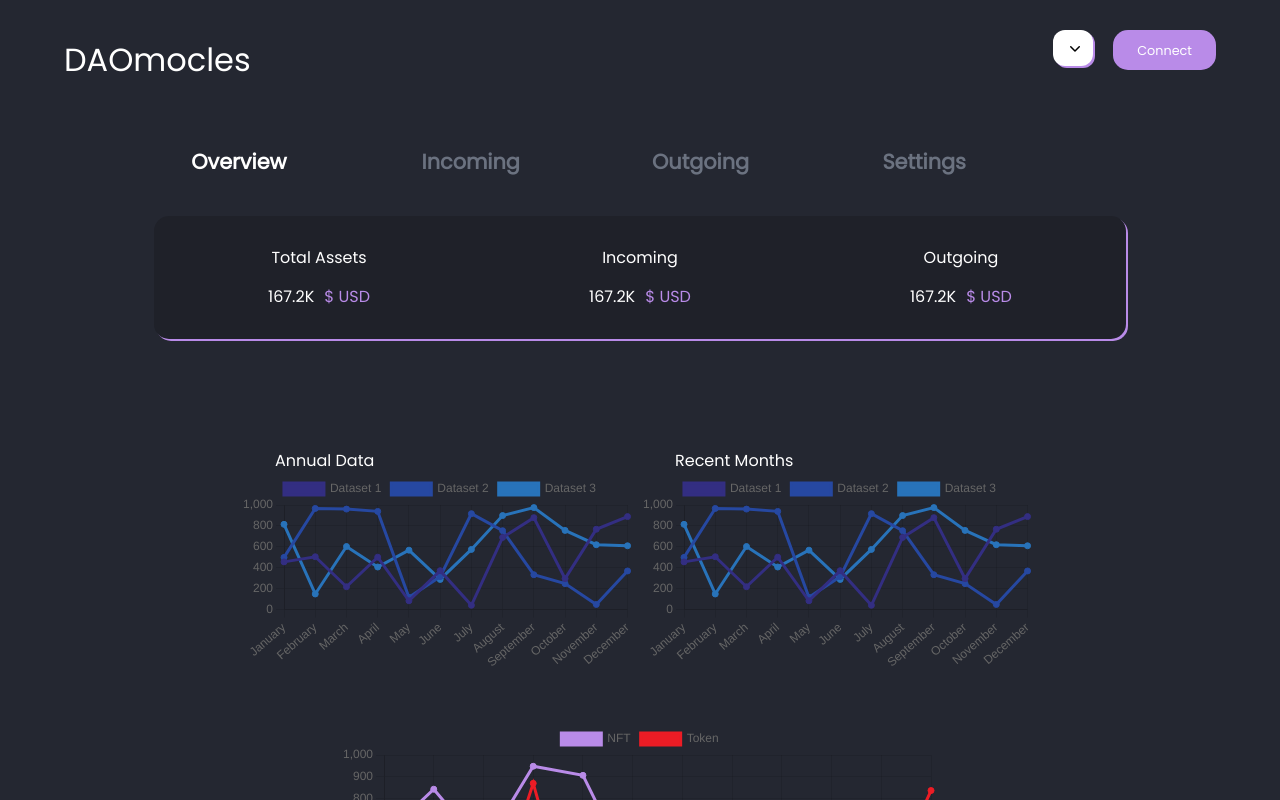
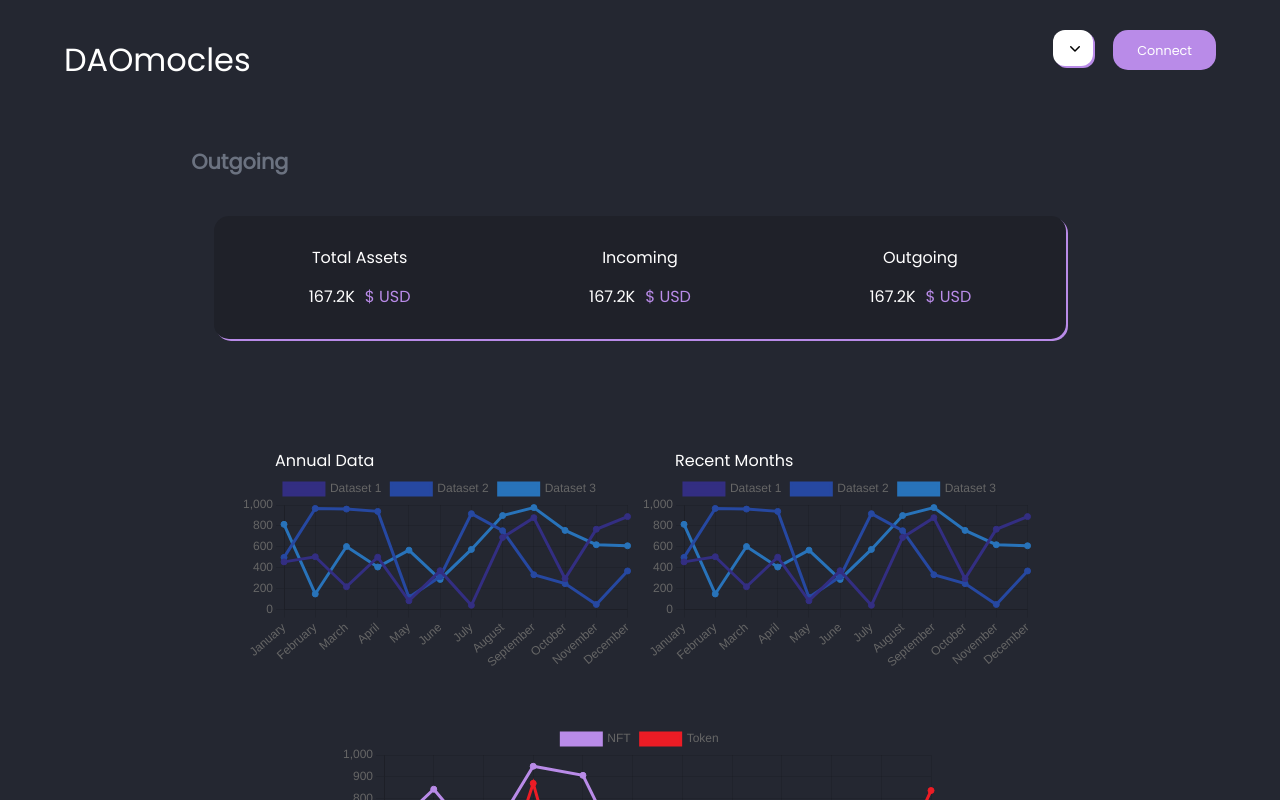
Before and after one commit to HeeJu-K/Daomocles, a Next.js app in the folder frontend-interface/: page /overview in a window 1280 px wide. Shown: the top 800 px of the page. Built offline with nearby package versions, Linux system fonts and the light colour scheme.

Commit message:
fix: url finished

```diff
--- a/frontend-interface/components/navbar.tsx
+++ b/frontend-interface/components/navbar.tsx
@@ -157,7 +157,7 @@ function Navbar(props) {
                           <Menu.Item>
                             {({ active }) => (
                               <a
-                                href={'/overview?DAO=' + item.name  + '&permission=' + item.access}
+                                href={'/outgoing?DAO=' + item.name  + '&permission=' + item.access}
                                 className={classNames(active ? 'bg-gray-100 text-gray-900' : 'text-gray-700', 'block px-4 py-2 text-sm')}
                               >
                                 {item.name}
@@ -265,12 +265,13 @@ function Navbar(props) {
           // <div className="flex flex-row items-center justify-center h-full" style={{width:"700px"}}>
           <div style={{ display: "flex", width: "80%", marginTop: "50px", marginBottom: "10px" }}>
 
+            {(daoAccess == "admin"  || daoAccess == "subadmin") &&(
             <TabButton
               title="Overview"
               isActive={router.asPath.substring(0, 9) === "/overview"}
               url={"/overview?DAO=" + daoName + '&permission=' + daoAccess}
-            />
-            {true && (
+            />)}
+            {(daoAccess == "admin" || daoAccess == "subadmin") && (
               <TabButton
                 title="Incoming"
                 isActive={router.asPath.substring(0, 9) === "/incoming"}
@@ -284,7 +285,7 @@ function Navbar(props) {
                 url={"/outgoing?DAO=" + daoName + '&permission=' + daoAccess}
               />
             )}
-            {true && (
+            {daoAccess == "admin" && (
               <TabButton
                 title="Settings"
                 isActive={router.asPath.substring(0, 11) === "/assetsinfo" || router.asPath.substring(0, 13) === "/editprofiles" || router.asPath.substring(0, 16) === "/editpermissions"}
--- a/frontend-interface/pages/daolist.tsx
+++ b/frontend-interface/pages/daolist.tsx
@@ -95,7 +95,7 @@ export default function Home() {
                 <div className={styles.DAOlist} style={{ marginBottom: "50px" }}>
                     {daoTestData.profileList.map((item) => {
                         return (
-                            <Link href={'/overview?DAO=' + item.name + '&permission=' + item.access} passHref >
+                            <Link href={'/outgoing?DAO=' + item.name + '&permission=' + item.access} passHref >
                                 <div className={styles.DAOinstance}>
 
                                     <div>
--- a/frontend-interface/pages/incoming.tsx
+++ b/frontend-interface/pages/incoming.tsx
@@ -68,10 +68,8 @@ export default function Home() {
           <div className={styles.incomingoutgoing}>
             {/* <span className="text-xl text-center">Create a new Proposal</span> */}
             <p className="mt-4 w-full flex flex-wrap items-center justify-between">
-
               <div>
                 Month &nbsp;
-
                 <select className="px-3 py-1 border border-black rounded-xl text-black" name="Months" id="months">
                   <option value="Jan">Jan</option>
                   <option value="Feb">Feb</option>
--- a/frontend-interface/pages/overview.tsx
+++ b/frontend-interface/pages/overview.tsx
@@ -149,7 +149,7 @@ export default function Home() {
         daoname={daoname}
         daoaccess={daoaccess}
       />
-      <div style={{ marginTop: "2rem", width: "80%" }}>
+      <div style={{ marginTop: "2rem", width: "70%" }}>
         <div className={styles.overview}>
           {/* <div className={styles.overviewassets}> */}
           <div className="w-1/3 ">
```
